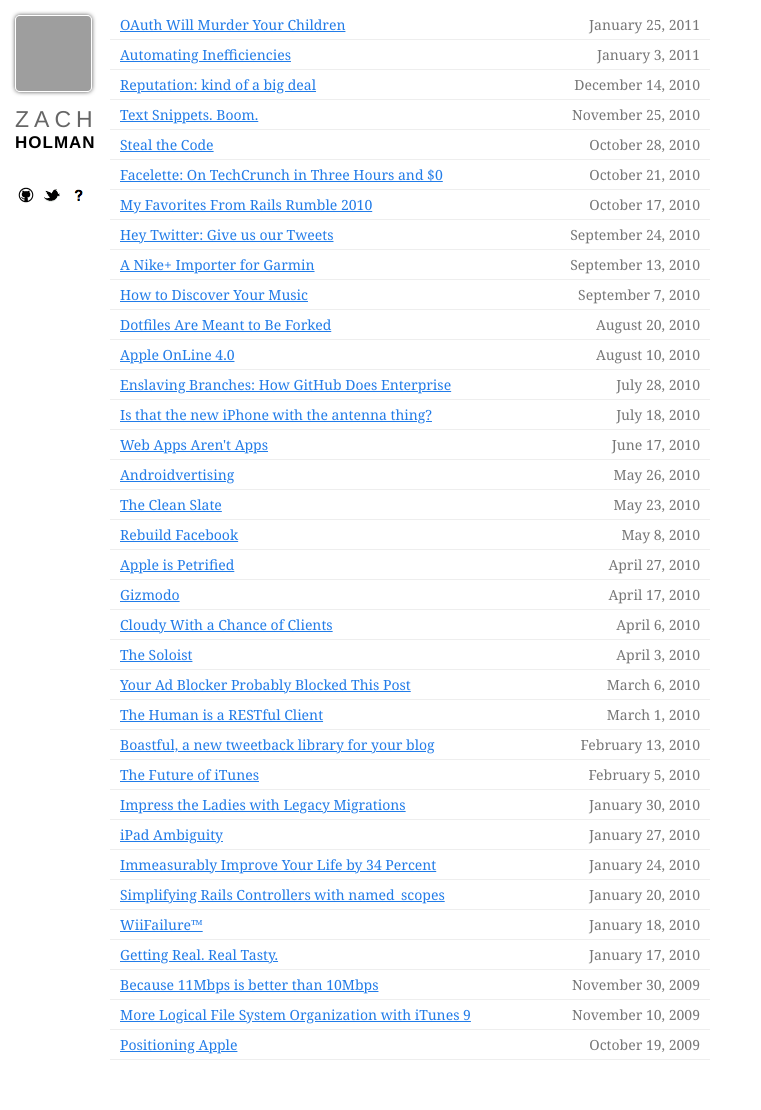
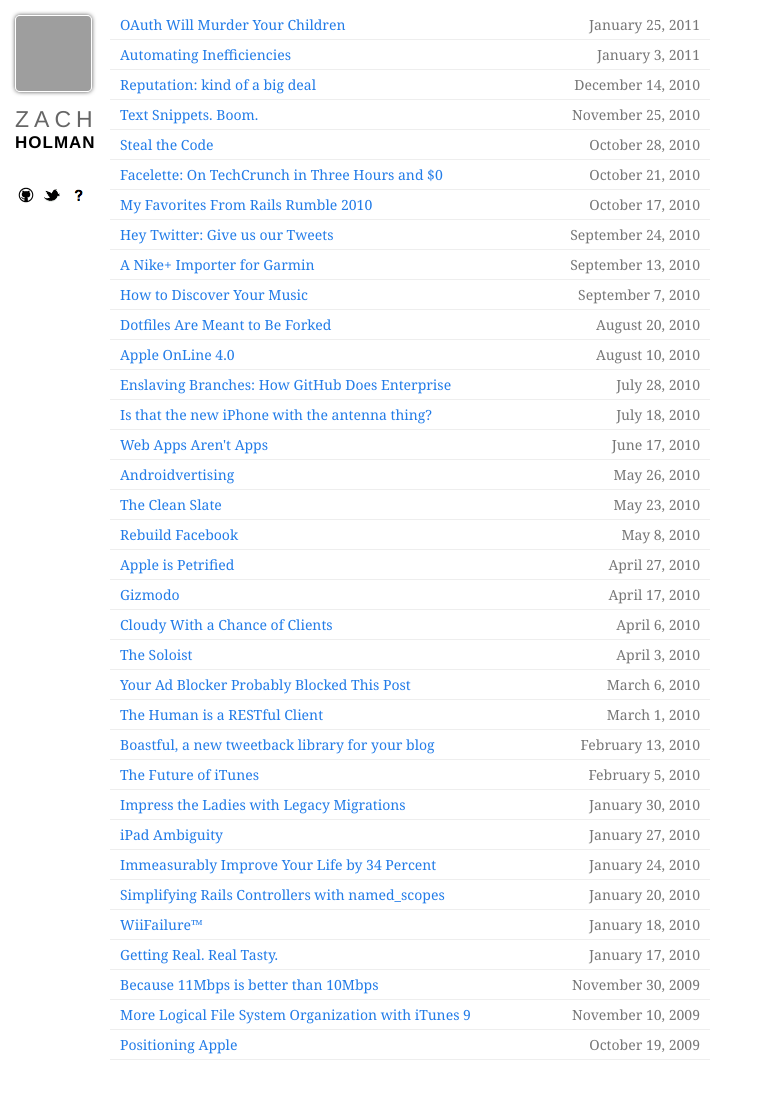
Before and after one commit to broccolini/designertocoder.github.com, a Jekyll site: the page built from index.html, in a window 1280 px wide. Shown: the whole page, without its empty margins (0-761 px from the left). Built offline with Jekyll 4.4.1, drawn with Linux system fonts in a browser that asks for light colours; nearby versions of some CDN libraries; Markdown is read by kramdown in place of the engine named in the settings; grey boxes are pictures that could not be loaded.

Commit message:
front changes

```diff
--- a/css/styles.css
+++ b/css/styles.css
@@ -45,6 +45,12 @@
 }
 .related li span{
   float: right;
+}
+.related a{
+  text-decoration: none;
+}
+.related a:hover{
+  text-decoration: underline;
 }
 h1,h2,h3,h4{
   color: #555;
```
Also changed, not shown: index.html (line endings or trailing spaces).
